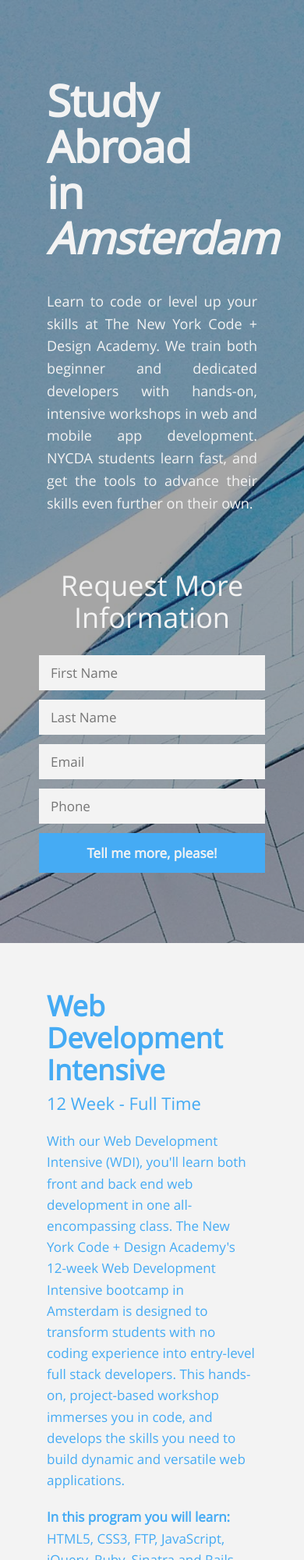
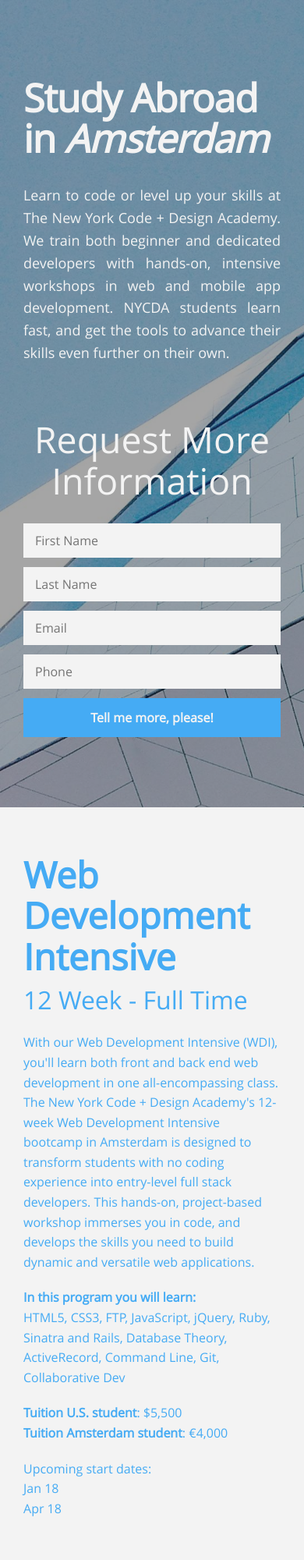
Before and after one commit to adamraider/nycda-ams-lander-abroad, a plain HTML site: page index.html in a window 390 px wide. Shown: the top 2000 px of the page at 78% size. Drawn offline with nearby package versions, Linux system fonts and the light colour scheme.

Commit message:
better responsiveness

```diff
--- a/css/application.css
+++ b/css/application.css
@@ -156,11 +156,16 @@
 
 body {
   background: transparent;
-  font-size: 17px;
   line-height: 1.6;
   font-family: "Open Sans";
   -webkit-font-smoothing: antialiased;
   -webkit-text-size-adjust: 100%; }
+  @media screen and (max-width: 920px) {
+    body {
+      font-size: 16px; } }
+  @media screen and (min-width: 921px) {
+    body {
+      font-size: 18px; } }
 
 .gigantic, .huge, .large, .bigger, .big,
 h1, h2, h3, h4, h5, h6 {
@@ -173,20 +178,20 @@
   letter-spacing: -2px; }
 
 .huge, h1 {
-  font-size: 56px;
+  font-size: 3.1em;
   line-height: 1.05;
   letter-spacing: -1px; }
 
 .large, h2 {
-  font-size: 36px;
+  font-size: 2.9em;
   line-height: 1.14; }
 
 .bigger, h3 {
-  font-size: 26px;
+  font-size: 2.2em;
   line-height: 1.38; }
 
 .big, h4 {
-  font-size: 22px;
+  font-size: 2em;
   line-height: 1.38; }
 
 .small, small {
@@ -194,7 +199,8 @@
   line-height: 1.2; }
 
 p {
-  margin: 0 0 20px 0; }
+  margin: 0 0 20px 0;
+  font-size: 1em; }
 
 em {
   font-style: italic; }
@@ -301,8 +307,7 @@
   overflow: hidden; }
   .content-area .content, .content-area .content.image {
     position: relative;
-    height: 100%;
-    padding: 60px; }
+    height: 100%; }
     .content-area .content .subtitle {
       font-weight: 200;
       margin: 7px 0 20px 0; }
@@ -311,11 +316,13 @@
         float: left;
         display: block;
         margin-right: 2.35765%;
-        width: 100%; }
+        width: 100%;
+        padding: 60px 30px; }
         .content-area .content:last-child {
           margin-right: 0; } }
     @media screen and (min-width: 921px) {
       .content-area .content, .content-area .content.image {
+        padding: 60px;
         float: left;
         display: block;
         width: 51.17883%; }
@@ -413,7 +420,7 @@
     -ms-flex-pack: center; }
     @media screen and (max-width: 920px) {
       .lander .content .lander-info {
-        margin: 10% 60px 40px 60px; } }
+        margin: 10% 30px 40px 30px; } }
     @media screen and (min-width: 921px) {
       .lander .content .lander-info {
         margin: 10% 40px 40px 80px; } }
@@ -425,7 +432,7 @@
       box-sizing: border-box; }
       @media screen and (max-width: 920px) {
         .lander .content form, .lander .content-area .content.image form, .content-area .lander .content.image form {
-          margin: 0 40px 0 40px; } }
+          margin: 0 20px 0 20px; } }
       @media screen and (min-width: 921px) {
         .lander .content form, .lander .content-area .content.image form, .content-area .lander .content.image form {
           margin: 20px 60px 40px 40px; } }
--- a/index.html
+++ b/index.html
@@ -70,6 +70,12 @@
             <strong>Tuition U.S. student</strong>: $5,500<br/>
             <strong>Tuition Amsterdam student</strong>: €4,000
           </p>
+          <p>
+            Upcoming start dates:<br>
+            Jan 18<br>
+            Apr 18
+
+          </p>
         </div>
       </div>
       <div style="background-image:url('/img/ams-focus.png')" class="content image"></div>
@@ -91,6 +97,11 @@
             <strong>Tuition U.S. student</strong>: $3,500<br/>
             <strong>Tuition Amsterdam student</strong>: €1,750
           </p>
+          <p>
+            Upcoming start dates:<br>
+            Feb 9
+
+          </p>
         </div>
       </div>
     </div>
@@ -100,11 +111,6 @@
           <h2>Learning at B.Amsterdam</h2>
           <p>The Web Development Intensive is held in B.Amsterdam, an innovative coworking space that also hosts startups and freelancers. NYCDA is happy to be part of this community that promotes collaboration and dynamism, and our students agree that B.Amsterdam is a great home for our Intensive.</p>
           <p>B. Amsterdam Johan Huizingalaan 763a 1066 VH Amsterdam Netherlands</p>
-          <p>
-            Monday-Friday 10:00-18:00
-            Jan 18 - Apr 12
-            Apr 18 - Jul 15
-          </p>
         </div>
       </div>
       <div style="background-image:url('/img/ams-river.png')" class="content image"></div>
```
